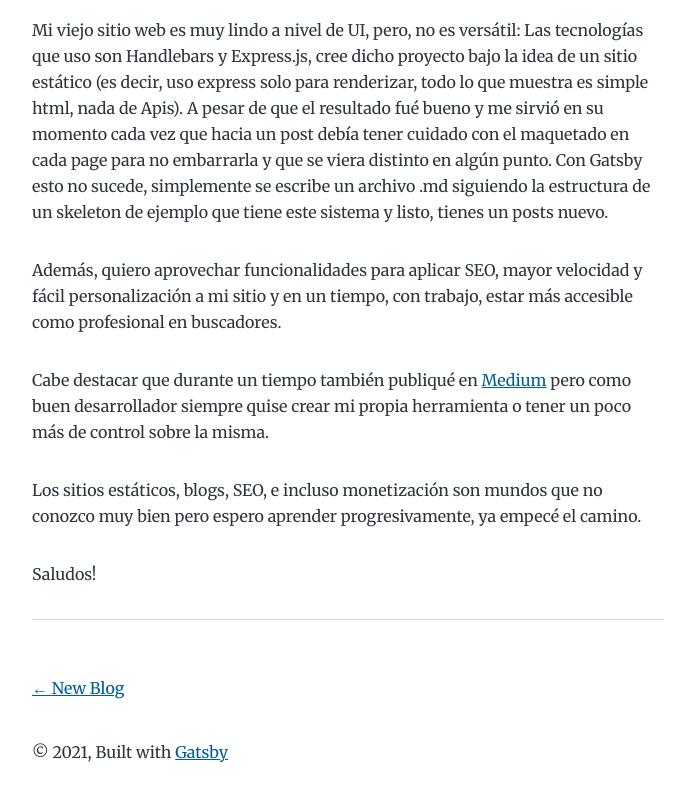
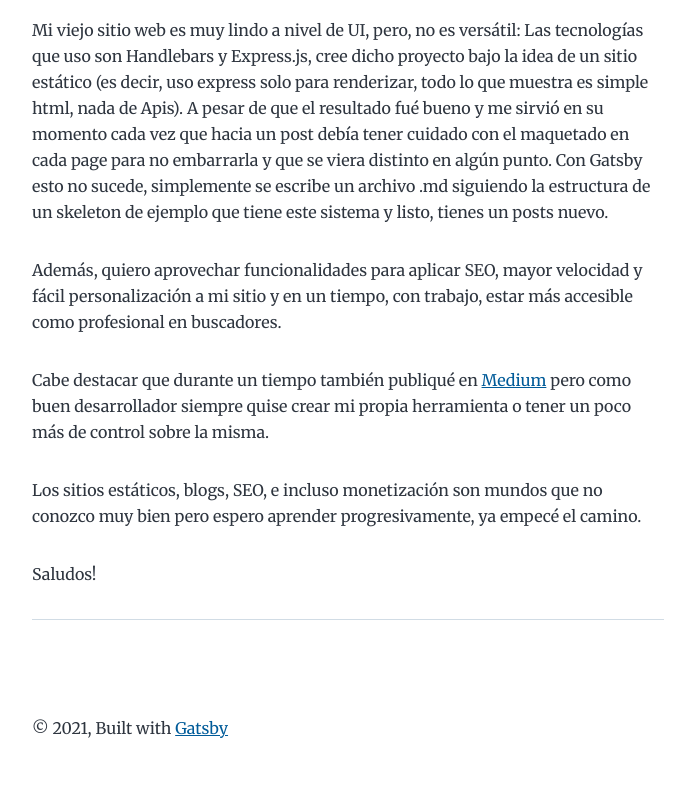
Before and after one commit to Alejandro04/BlogAlejo2021Gatsby, a Gatsby site: page /nuevo-blog/ in a window 1280 px wide. Shown: the part 1212-2012 px from the top of the page, without its empty margins (292-973 px from the left). Built offline with nearby package versions, Linux system fonts and the light colour scheme; Gatsby itself is replaced by a stand-in of ours.

Commit message:
config next and prev with lang

```diff
--- a/src/templates/blog-post.js
+++ b/src/templates/blog-post.js
@@ -1,4 +1,4 @@
-import * as React from "react"
+import React, { useState, useEffect } from 'react';
 import { Link, graphql } from "gatsby"
 
 import Layout from "../components/layout"
@@ -8,6 +8,29 @@ const BlogPostTemplate = ({ data, location }) => {
   const post = data.markdownRemark
   const siteTitle = data.site.siteMetadata?.title || `Title`
   const { previous, next } = data
+  const [defaultLangKey, setDefaultLangKey] = useState('es')
+
+  useEffect(() => {
+    const lang = localStorage.getItem('lang')
+    if (lang) {
+      setDefaultLangKey(lang)
+    }
+  }, [])
+
+  let prevDev = ""
+  if (previous && (previous.frontmatter.langKey === defaultLangKey)) {
+    prevDev = <Link to={previous.fields.slug} rel="prev">
+      ← {previous.frontmatter.title}
+    </Link>
+  }
+
+  let nextDev = ""
+  if (next && (next.frontmatter.langKey === defaultLangKey)) {
+    nextDev = <Link to={next.fields.slug} rel="next">
+      {next.frontmatter.title} →
+  </Link>
+  }
+
 
   return (
     <Layout location={location} title={post.frontmatter.title}>
@@ -42,18 +65,10 @@ const BlogPostTemplate = ({ data, location }) => {
           }}
         >
           <li>
-            {previous && (
-              <Link to={previous.fields.slug} rel="prev">
-                ← {previous.frontmatter.title}
-              </Link>
-            )}
+            {prevDev}
           </li>
           <li>
-            {next && (
-              <Link to={next.fields.slug} rel="next">
-                {next.frontmatter.title} →
-              </Link>
-            )}
+            {nextDev}
           </li>
         </ul>
       </nav>
@@ -81,7 +96,8 @@ export const pageQuery = graphql`
       frontmatter {
         title
         date(formatString: "MMMM DD, YYYY")
-        description
+        description,
+        langKey
       }
     }
     previous: markdownRemark(id: { eq: $previousPostId }) {
@@ -89,7 +105,8 @@ export const pageQuery = graphql`
         slug
       }
       frontmatter {
-        title
+        title,
+        langKey
       }
     }
     next: markdownRemark(id: { eq: $nextPostId }) {
@@ -97,7 +114,8 @@ export const pageQuery = graphql`
         slug
       }
       frontmatter {
-        title
+        title,
+        langKey
       }
     }
   }
```
